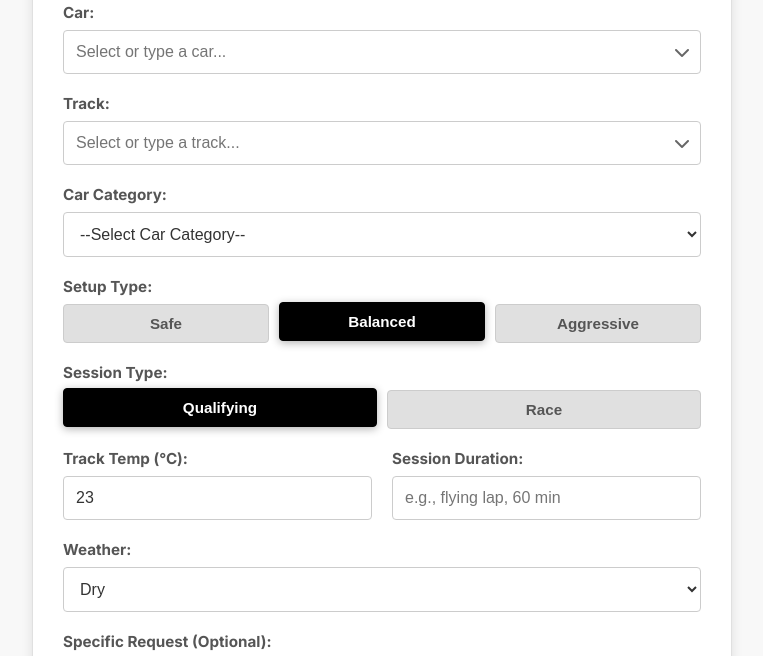
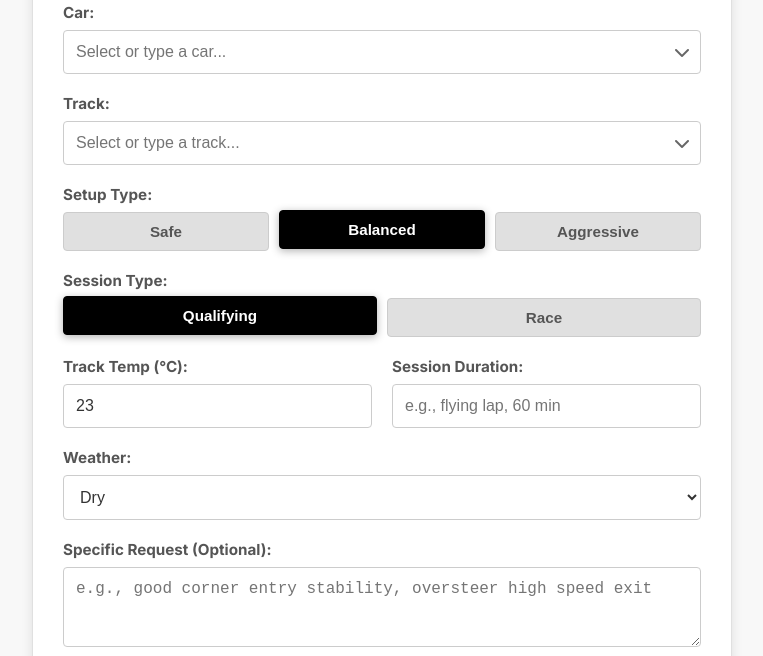
Before and after one commit to AMGSoya/lmu-setup-generator, a website: page index.html in a window 1280 px wide. Shown: the part 133-789 px from the top of the page, without its empty margins (258-1021 px from the left). Drawn offline with Linux system fonts and the light colour scheme.

Commit message:
Update index.html

```diff
--- a/index.html
+++ b/index.html
@@ -31,16 +31,6 @@
                 <div id="trackComboboxList" class="combobox-list"></div>
             </div>
 
-            <div class="form-group">
-                <label for="carCategorySelect">Car Category:</label>
-                <select id="carCategorySelect" required>
-                    <option value="">--Select Car Category--</option>
-                    <option value="Hypercar">Hypercar</option>
-                    <option value="LMP2">LMP2</option>
-                    <option value="GT3">GT3</option>
-                    <option value="GTE">GTE</option>
-                    </select>
-            </div>
             <div class="form-group">
                 <label>Setup Type:</label>
                 <div class="button-group" id="setupTypeGroup">
```
